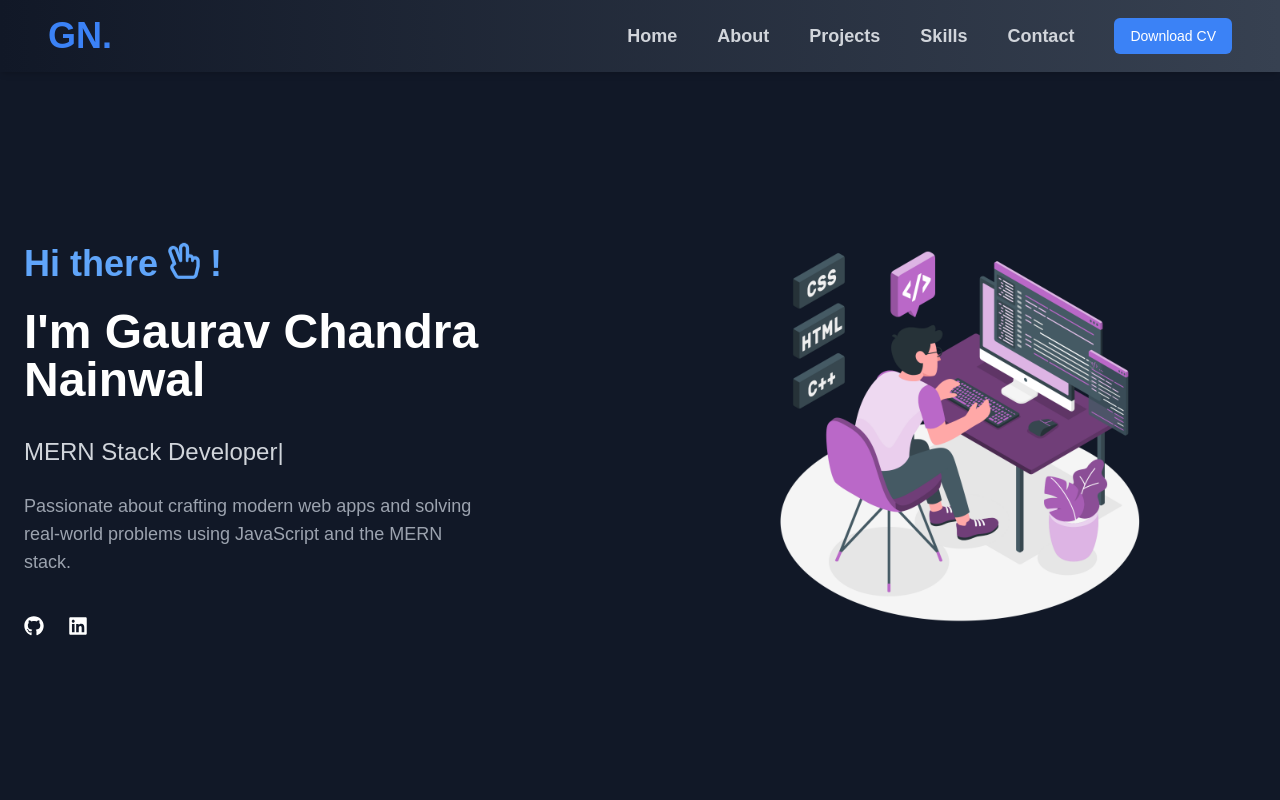
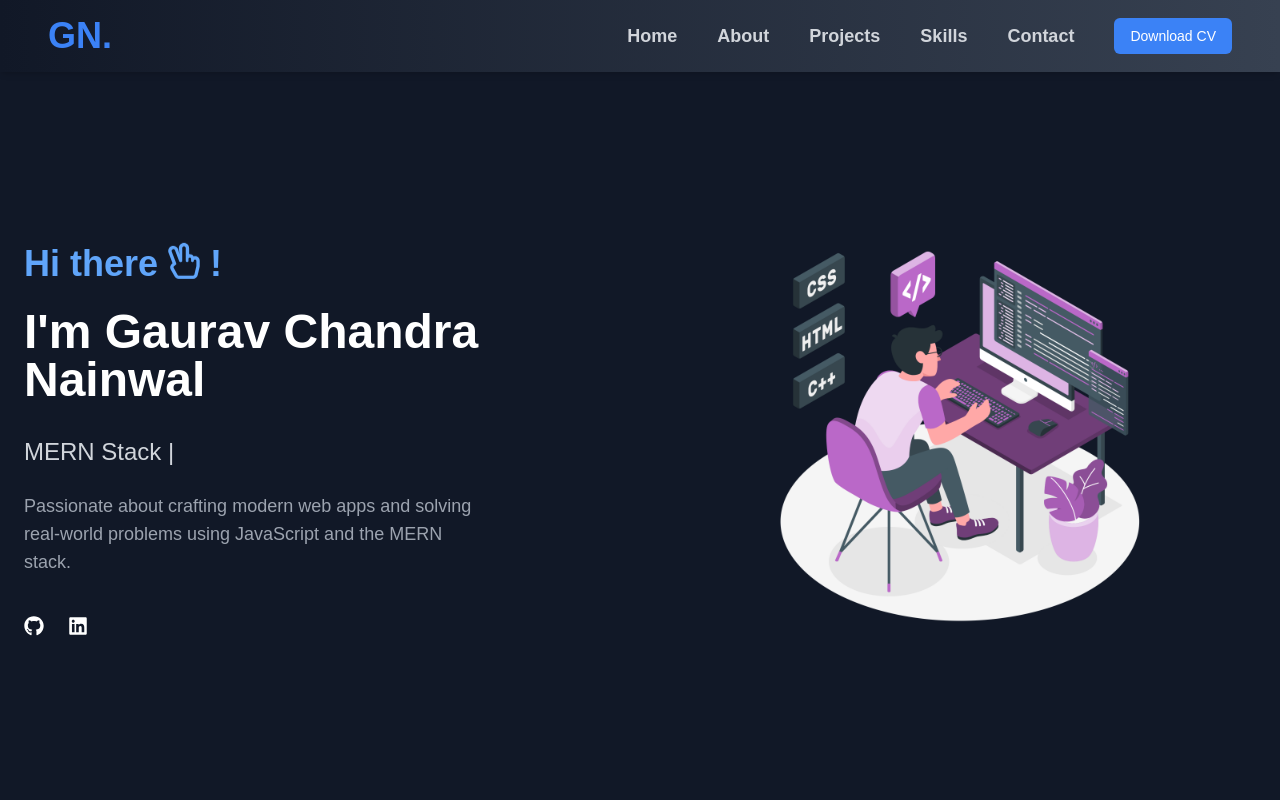
Before and after one commit to gauravnainwal518/personal_portfolio_react, a React (Vite) app in the folder personal-portfolio/: page / in a window 1280 px wide. Shown: the top 800 px of the page. Built offline with nearby package versions, Linux system fonts and the light colour scheme.

Commit message:
update: home page typeaninmation

```diff
--- a/personal-portfolio/src/components/Home/Home.jsx
+++ b/personal-portfolio/src/components/Home/Home.jsx
@@ -18,12 +18,7 @@ const Home = () => {
           </h1>
 
           <TypeAnimation
-            sequence={[
-              "Full Stack Developer",
-              2000,
-              "MERN Stack Developer",
-              2000,
-            ]}
+            sequence={["Full Stack Development", 2000, "MERN Stack ", 2000]}
             wrapper="span"
             speed={50}
             repeat={Infinity}
```
